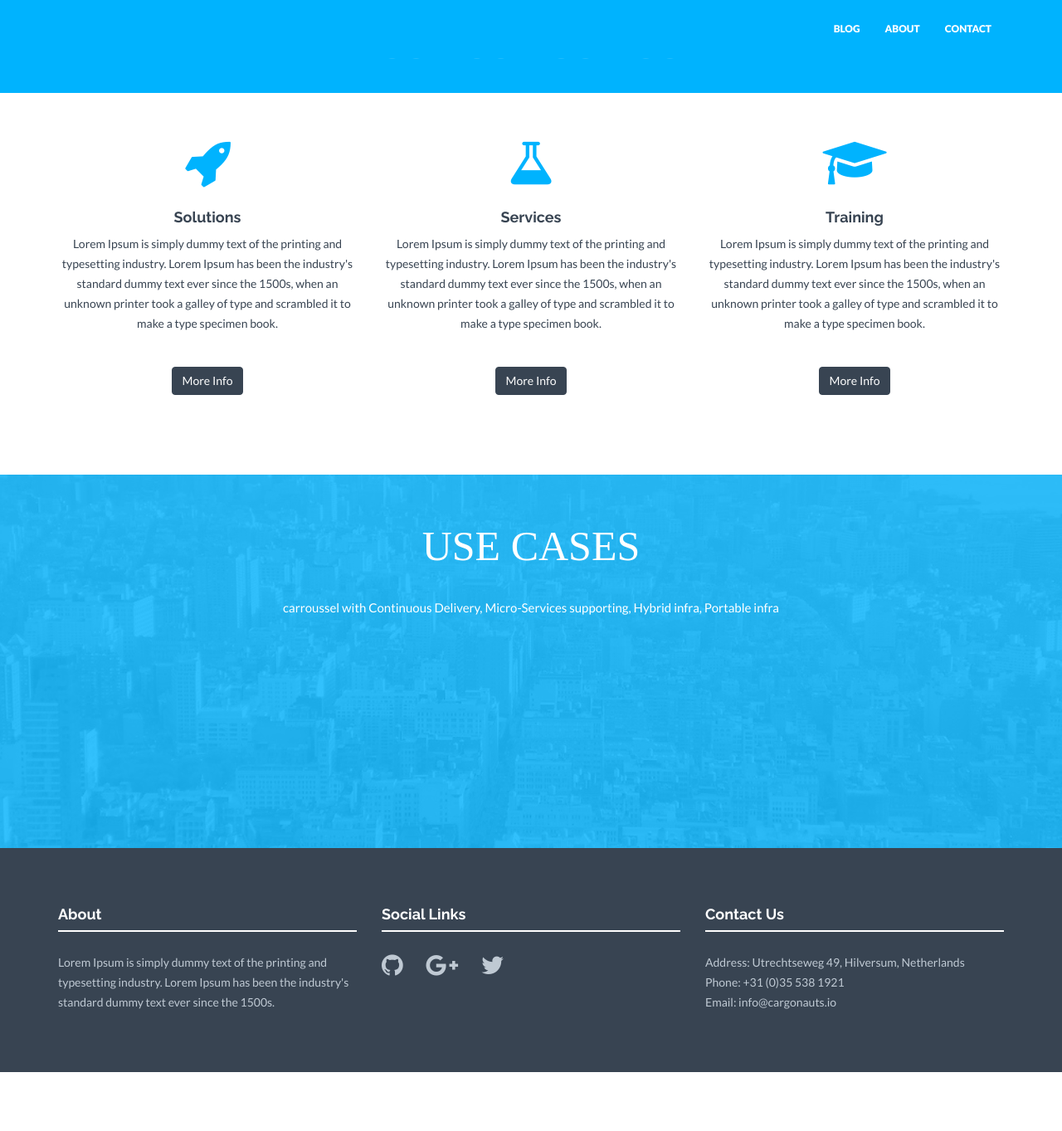
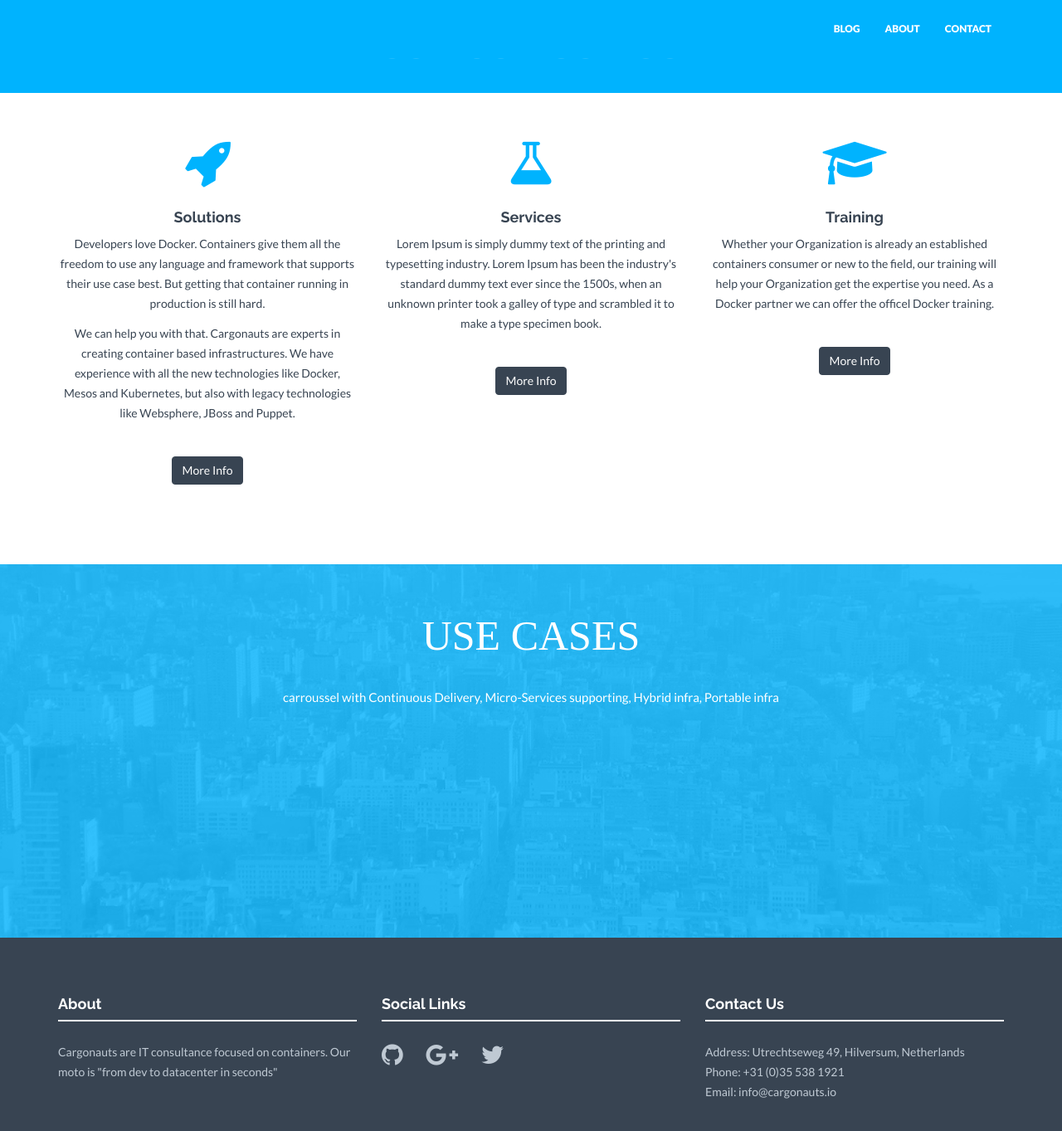
Before and after one commit to nautsio/nautsio.github.io, a Jekyll site: the page built from index.html, in a window 1280 px wide and 1400 px high, scrolled down 296 px. Shown: the top 1363 px of the window at 83% size. Built offline with Jekyll 4.4.1, drawn with Linux system fonts in a browser that asks for light colours; nearby versions of some CDN libraries; before the commit the page ends 1588 px from its top, so only the background shows below that.

Commit message:
adding some sample text

```diff
--- a/_includes/footer.html
+++ b/_includes/footer.html
@@ -4,7 +4,7 @@
             <div class="col-lg-4">
                 <h4>About</h4>
                 <div class="hline-w"></div>
-                <p>Lorem Ipsum is simply dummy text of the printing and typesetting industry. Lorem Ipsum has been the industry's standard dummy text ever since the 1500s.</p>
+                <p>Cargonauts are IT consultance focused on containers. Our moto is "from dev to datacenter in seconds"</p>
             </div>
             <div class="col-lg-4">
                 <h4>Social Links</h4>
--- a/index.html
+++ b/index.html
@@ -21,7 +21,7 @@ permalink: /
             <div class="col-md-4">
                 <i class="fa fa-rocket"></i>
                 <h4>Solutions</h4>
-                <p>Lorem Ipsum is simply dummy text of the printing and typesetting industry. Lorem Ipsum has been the industry's standard dummy text ever since the 1500s, when an unknown printer took a galley of type and scrambled it to make a type specimen book.</p>
+                <p>Developers love Docker. Containers give them all the freedom to use any language and framework that supports their use case best. But getting that container running in production is still hard.<p/>We can help you with that. Cargonauts are experts in creating container based infrastructures. We have experience with all the new technologies like Docker, Mesos and Kubernetes, but also with legacy technologies like Websphere, JBoss and Puppet.</p>
                 <p><br/><a href="#" class="btn btn-theme">More Info</a></p>
             </div>
             <div class="col-md-4">
@@ -33,7 +33,7 @@ permalink: /
             <div class="col-md-4">
                 <i class="fa fa-graduation-cap"></i>
                 <h4>Training</h4>
-                <p>Lorem Ipsum is simply dummy text of the printing and typesetting industry. Lorem Ipsum has been the industry's standard dummy text ever since the 1500s, when an unknown printer took a galley of type and scrambled it to make a type specimen book.</p>
+                <p>Whether your Organization is already an established containers consumer or new to the field, our training will help your Organization get the expertise you need. As a Docker partner we can offer the officel Docker training.</p>
                 <p><br/><a href="#" class="btn btn-theme">More Info</a></p>
             </div>
         </div>
```
